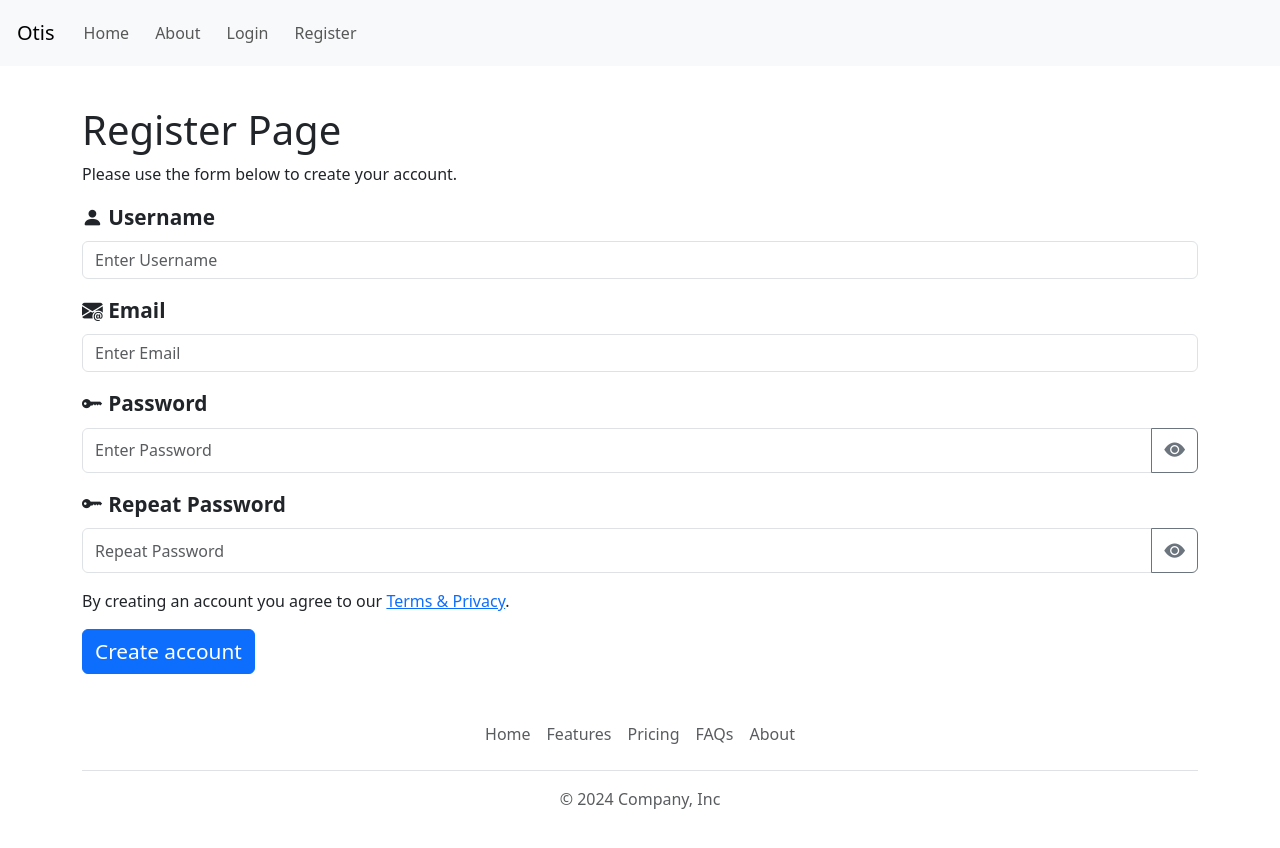
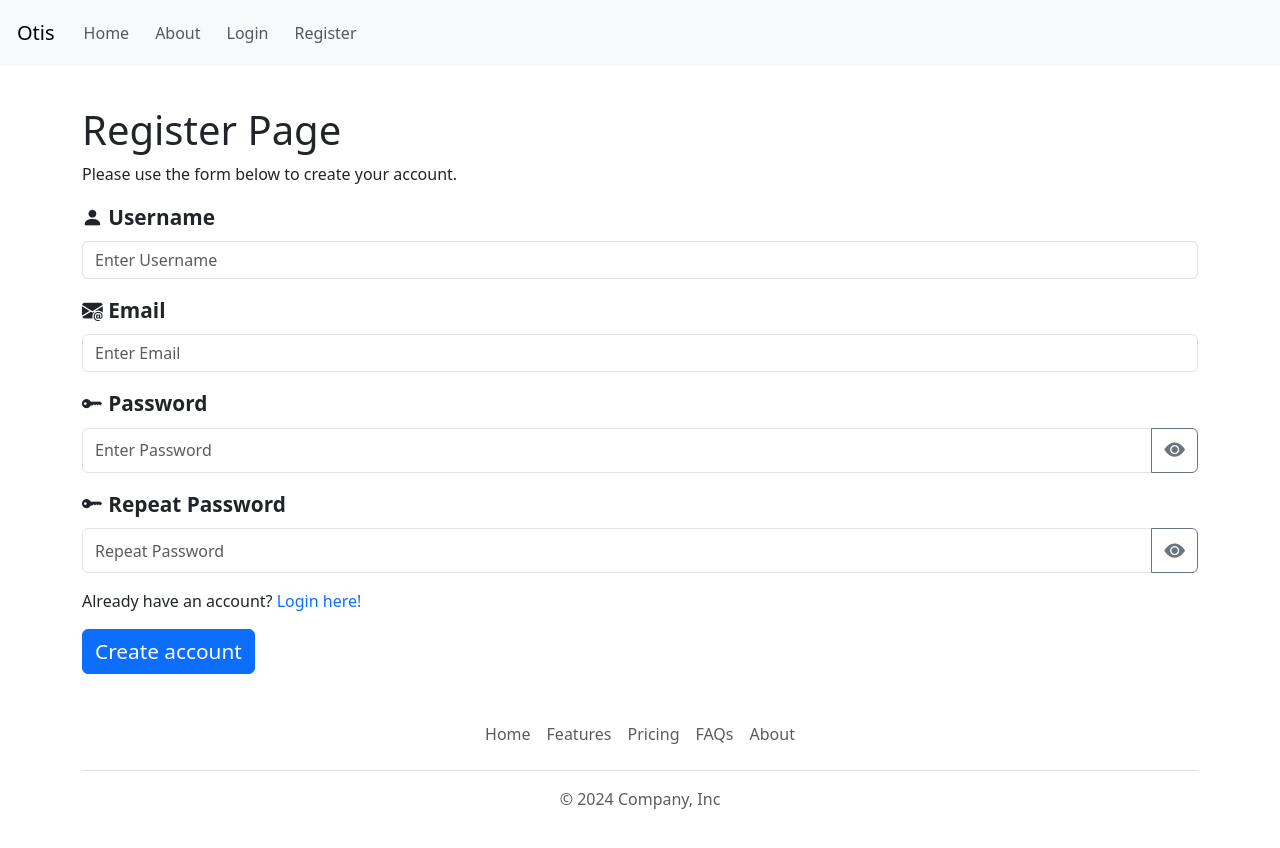
Before and after one commit to dtettarasar/otis-ai-frontend, a Vue app: page /register in a window 1280 px wide. Shown: the top 848 px of the page. Built offline with nearby package versions, Linux system fonts and the light colour scheme; no server answers.

Commit message:
register form: add text to login

```diff
--- a/src/components/forms/RegisterForm.vue
+++ b/src/components/forms/RegisterForm.vue
@@ -55,7 +55,11 @@
 
             </div>
 
-            <p>By creating an account you agree to our <a href="#">Terms & Privacy</a>.</p>
+            <!--<p>By creating an account you agree to our <a href="#">Terms & Privacy</a>.</p>-->
+            <div class="text-to-login">
+                <p style="display:inline-block">Already have an account? </p>
+                <router-link to="/login"> Login here!</router-link>
+            </div>
 
             <button type="submit" class="btn btn-primary">Create account</button>
 
@@ -188,11 +192,15 @@
 
 </script>
 
-<style>
+<style scoped>
 
     .form-label,
     .btn {
             font-size: 1.3rem;
     }
 
+    .text-to-login a {
+        text-decoration: none;
+    }
+
 </style>
```
